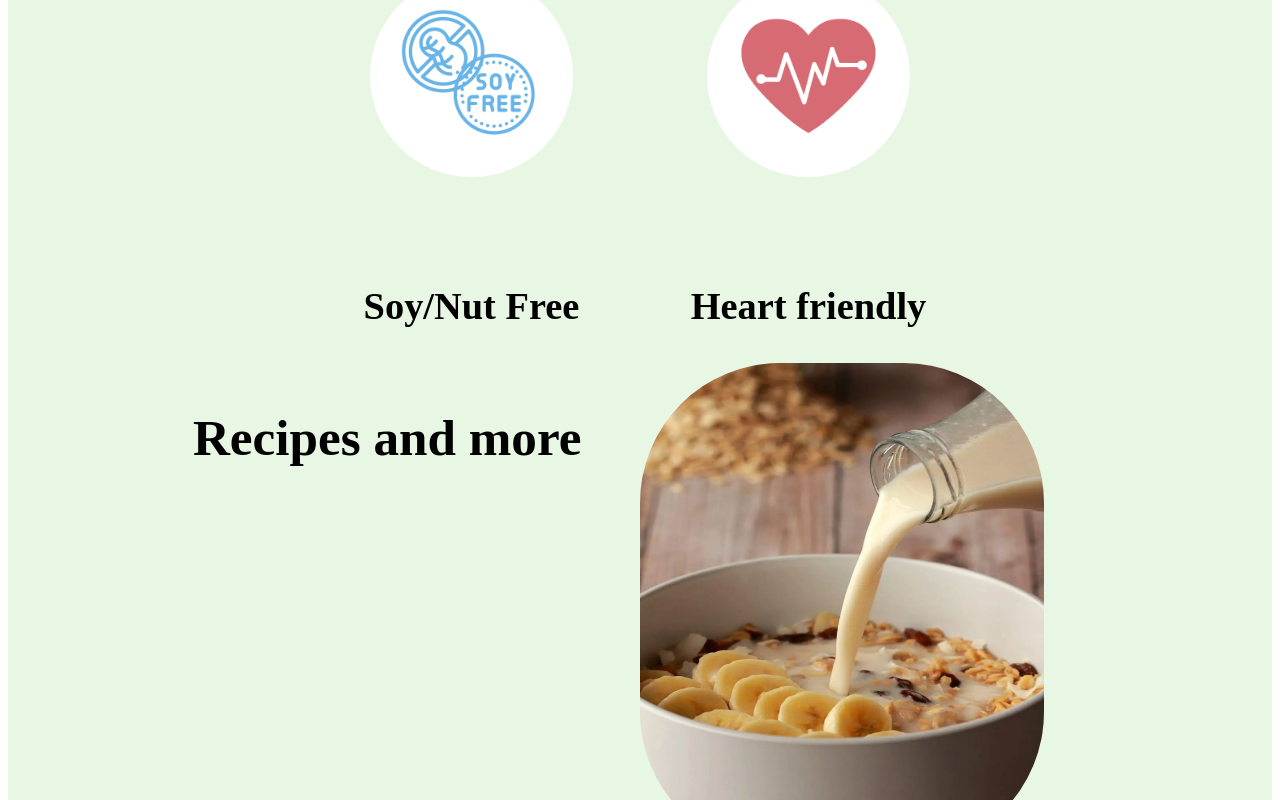
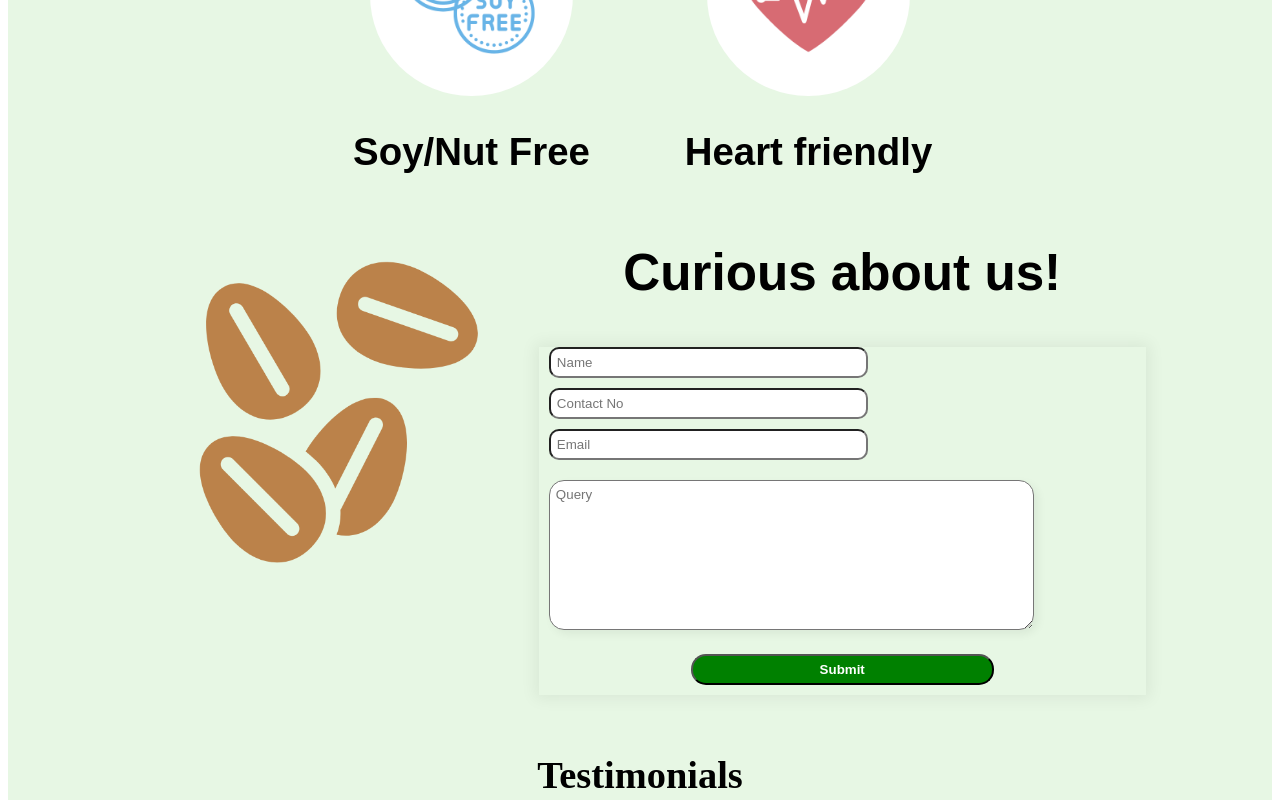
Before and after one commit to zolo1917/LinkedInPostAIAgent, an Angular app: page /#/homepage in a window 1280 px wide. Shown: the part 1300-2100 px from the top of the page. Built offline with nearby package versions, Linux system fonts and the light colour scheme.

Commit message:
Update font family and alignment

```diff
--- a/src/app/about/about.component.css
+++ b/src/app/about/about.component.css
@@ -1,19 +1,21 @@
 .row {
   width: 100%;
   height: 100%;
-  display: grid;
-  justify-content: center;
-  align-items: center;
+  display: inline-flex;
+  justify-content: left;
+  align-items: left;
 }
 .col-75 {
   width: 75%;
   /* display: block; */
   align-self: center;
-  text-align: center;
+  text-align: left;
+  display: block;
 }
-.col-hf2 {
+.col-25 {
   width: 25%;
   /* display: block; */
-  align-self: center;
-  text-align: center;
 }
+.block {
+  display: block;
+}
--- a/src/app/about/about.component.html
+++ b/src/app/about/about.component.html
@@ -1,13 +1,22 @@
 <div>
     <div class="row">
+        <div class="col-75 block">
             <h1>About Us</h1>
-    </div>
-    <div class="col-75">
             <p>
-            This is where the about content will go
+                Make the tastier choice, guilt free!
+
+Our VISION is to build a sustainable plant based company to facilitate Healthy, Sustainable & Planet, Animal Friendly Living, without compromising on Taste or Quality!
+
+We are here to bring to the world, Tastier, Healthier, Greener & Kinder food choices! & that's why we are Oatally Awesome!!
+With the strength of HEALTH, power of SUSTAINABILITY, and the promise of great TASTE, we bring to you OATEY. It's not just OATS Milk, it's a choice!
+Every Liter of OATEY you consume, you save the planet 600 Liters of water, 2100 grams of CO2 emissions & 90 sq. ft. of land. Now that's a lot of difference YOU can make, it's the power of choice!
+(*global averages) We manufacture the highest quality Oats Beverage from the finest Crop of Premium Oats; giving you the taste, texture & nutritional profile unparalleled amongst the plant based milk / beverage substitutes. We are vegan friendly, sustainable, lactose free, high in fiber (beta-glucans), nut free & carefully crafted with the goodness of Oats! Like Oats Milk, we are here to Stay, be good & do good! We are OATEY, We are Oatally Awesome! :)
+
             </p>
         </div>
         <div class="col-25">
             <img src="../../assets/14-1-300x144.png" alt="">
         </div>
     </div>
+
+</div>
--- a/src/app/blog/blog.component.css
+++ b/src/app/blog/blog.component.css
@@ -1,7 +1,6 @@
 .row {
   width: 100%;
   height: 100%;
-  display: grid;
   justify-content: center;
   align-items: center;
 }
--- a/src/app/header/header.component.css
+++ b/src/app/header/header.component.css
@@ -32,7 +32,7 @@
   color: black;
   cursor: pointer;
   padding: 40px 10px;
-  font-family: Comic Neue;
+  font-family: sans-serif;
   font-style: normal;
   font-weight: normal;
   font-size: 29px;
--- a/src/app/homepage/homepage.component.css
+++ b/src/app/homepage/homepage.component.css
@@ -36,18 +36,24 @@
   display: inline-block;
 }
 
+.sectionBreak {
+  margin: 40px;
+  width: 100%;
+}
+
 .section3Image {
   width: 80%;
   height: 80%;
   border-radius: 140px;
 }
 .section3text {
-  font-family: Comic Neue;
+  font-family: sans-serif;
   font-style: normal;
   font-weight: bold;
   font-size: 4vw;
   line-height: 46px;
   text-align: center;
+  margin-top: 0%;
 }
 .oateyImage {
   margin: 20%;
@@ -62,7 +68,7 @@
 }
 
 .section4text {
-  font-family: Comic Neue;
+  font-family: sans-serif;
   font-style: normal;
   font-weight: bold;
   font-size: 4vw;
@@ -83,6 +89,18 @@
   width: 33.33%;
 }
 
+.col-40 {
+  height: 100%;
+  width: 40%;
+  justify-content: center;
+  text-align: center;
+}
+
+.col-60 {
+  height: 100%;
+  width: 60%;
+}
+
 .col-1-4 {
   display: block;
   height: 100%;
@@ -95,6 +113,7 @@
   height: 80%;
   border-radius: 126px;
   size-adjust: inherit;
+  margin-bottom: 10%;
 }
 
 .section2ImageDiv {
@@ -105,9 +124,10 @@
 .textDiv {
   width: 50%;
   text-align: center;
-  font-family: Comic Neue;
+  font-family: sans-serif;
   text-align: center;
   display: inline-block;
+  margin-left: 26px;
 }
 
 .align-content-center {
@@ -118,12 +138,13 @@
 .section2text {
   height: 100%;
   width: 100%;
-  font-family: Comic Neue;
+  font-family: sans-serif;
   font-style: normal;
   font-weight: bold;
   font-size: 3vw;
   line-height: 100%;
   text-align: center;
+  margin-top: 0;
 }
 
 .section1Title {
@@ -134,11 +155,10 @@
 }
 
 .section1body {
-  font-family: Comic Neue;
+  font-family: sans-serif;
   font-style: normal;
   font-weight: normal;
   font-size: 2vw;
-  line-height: 33px;
   text-align: center;
 }
 
@@ -317,3 +337,53 @@
   background-color: #308d46;
 }
 /* ----- end of carousel control buttons stylings ----- */
+
+/* Form CSS statements  */
+
+.queryForm {
+  width: 100%;
+  height: 100%;
+  box-shadow: 0 0 15px 4px rgba(0, 0, 0, 0.06);
+  justify-content: left;
+  text-align: left;
+}
+
+.form-input {
+  padding: 6px;
+  border-radius: 10px;
+  width: 50%;
+  margin: 10px;
+  display: block;
+}
+.form-label {
+  font-family: sans-serif;
+}
+.queryContent {
+  width: 80%;
+  resize: vertical;
+  padding: 6px;
+  margin: 10px;
+  border-radius: 15px;
+  box-sizing: border-box;
+  box-shadow: 4px 4px 10px rgba(0, 0, 0, 0.06);
+  height: 150px;
+  font-family: sans-serif;
+}
+
+.form-row {
+  width: 100%;
+  justify-content: center;
+}
+.btn {
+  background-color: green;
+  padding: 6px;
+  margin: 10px;
+  border-radius: 15px;
+  width: 50%;
+  color: white;
+  font-weight: 600;
+}
+
+.align-center {
+  text-align: center;
+}
--- a/src/app/homepage/homepage.component.html
+++ b/src/app/homepage/homepage.component.html
@@ -7,7 +7,7 @@
         <!-- <div class="oateyImage"></div> -->
       </div>
       <div class="textDiv col-1">
-        <p class="section1Title">Oatally Awesome !</p>
+        <p class="section1Title">Oatally Awesome!</p>
         <p class="section1body">
           Our solution to your dairy problems? This amazingly fresh plant based, Oat Beverage produced in India, which is completely dairy free, gluten free, nut free and guilt free! Save the world, save our animals and save your health all in one bottle of Oatey.
         </p>
@@ -57,20 +57,42 @@
           </div>
       </div>
     </div>
-    <div id="section3" class="row">
+    <!-- <div id="section3" class="row">
       <div class="col-1">
         <p class="section3text">Recipes and more</p>
       </div>
       <div class="col-1">
         <img class="section3Image" src="../assets/download.jfif" alt="error loading image">
       </div>
-    </div>
+    </div> -->
+    <div class="sectionBreak"></div>
     <div id="section4" class="row">
-      <div class="col-1">
+      <div class="col-40">
         <img class="section3Image" src="../assets/Music-Store-Etsy-Shop-Icon-9.png" alt="error loading image"/>
       </div>
-      <div class="col-1">
+      <div class="col-60">
         <p class="section3text halfrowheight">Curious about us!</p>
+        <form [formGroup]="queryForm" (ngSubmit)="OnSubmit()" class="queryForm">
+          <div class="form-row">
+            <!-- <label class="form-label" for="name">Name :</label> -->
+            <input formControlName="name" id="name" type="text" placeholder="Name" class="form-input"/>
+          </div>
+          <div class="form-row">
+            <!-- <label class="form-label" for="contactNo">Contact :</label> -->
+            <input formControlName="contactNo" id="contactNo" type="number" placeholder="Contact No" class="form-input"/>
+          </div>
+          <div class="form-row">
+            <!-- <label class="form-label" for="Email">Email :</label> -->
+            <input formControlName="email" id="email" type="email" placeholder="Email" class="form-input"/>
+          </div>
+          <div class="form-row">
+            <!-- <label class="form-label" for="query">Query :</label> -->
+            <textarea formControlName="queryContent" id="query" class="queryContent" placeholder="Query"></textarea>
+          </div>
+          <div class="form-row align-center">
+            <button class="btn" type="submit">Submit</button>
+          </div>
+        </form>
       </div>
     </div>
     <div class="container">
@@ -148,5 +170,6 @@
           </div>
         </div>
       </div>
+      <div class="sectionBreak"></div>
     </div>
   </div>
--- a/src/app/homepage/homepage.component.ts
+++ b/src/app/homepage/homepage.component.ts
@@ -1,3 +1,4 @@
+import { FormControl, FormGroup } from '@angular/forms';
 import { Component, OnInit } from '@angular/core';
 
 /**
@@ -12,9 +13,28 @@ import { Component, OnInit } from '@angular/core';
 })
 export class HomepageComponent implements OnInit {
 
+  queryForm: FormGroup;
   constructor() { }
 
   ngOnInit(): void {
+    this.initializeQueryForm();
+  }
+
+  private initializeQueryForm(){
+    let name="";
+    let contactNo = "";
+    let email = "";
+    let queryContent = "";
+    this.queryForm = new FormGroup({
+      'name' : new FormControl(name),
+      'contactNo' : new FormControl(contactNo),
+      'email': new FormControl(email),
+      'queryContent': new FormControl(queryContent)
+    });
+  }
+  OnSubmit(){
+    // TODO: submit the query form
+    console.log(this.queryForm.value);
   }
 
 }
```
Lines whose indentation alone changed are shown as unchanged.
